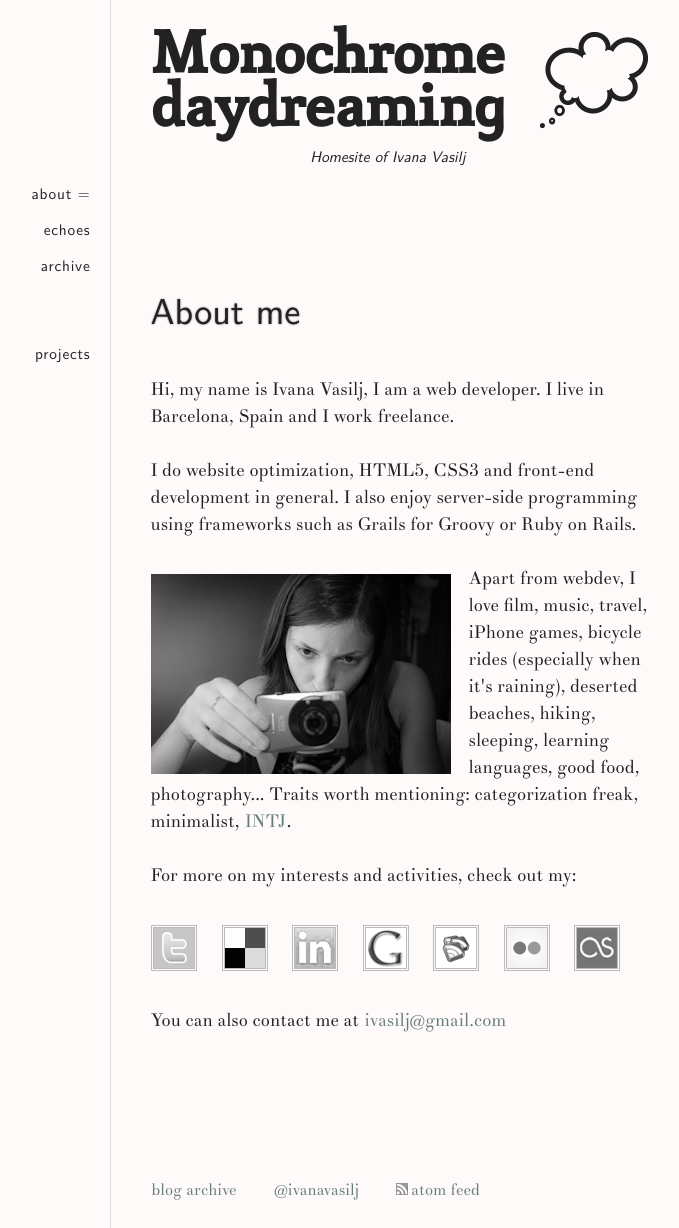
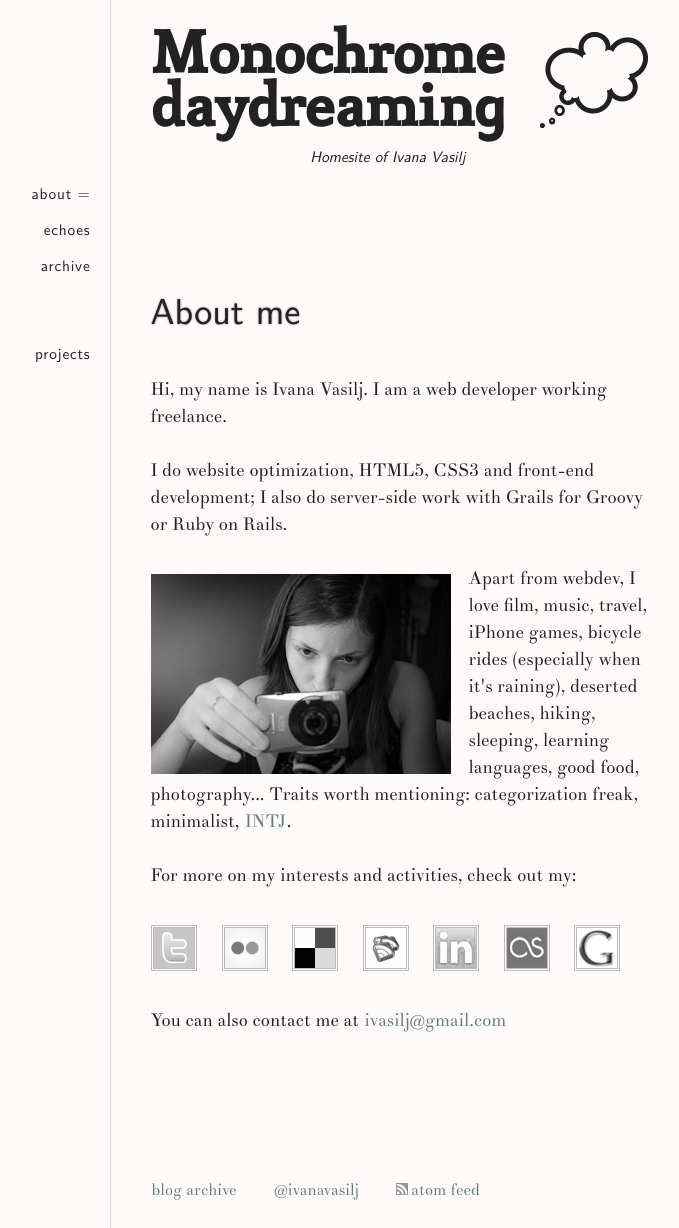
Before and after one commit to ivana/ivana.github.com, a Jekyll site: the page built from about/index.html, in a window 1280 px wide. Shown: the whole page, without its empty margins (260-939 px from the left). Built offline with Jekyll 4.4.1, drawn with Linux system fonts in a browser that asks for light colours.

Commit message:
about update (no adr), social links reorder

```diff
--- a/about/index.html
+++ b/about/index.html
@@ -11,14 +11,13 @@ desc: about Ivana, social links and contact
 
   <p>
     Hi, my name is
-    <span class="fn n" lang="hr"><span class="given-name">Ivana</span> <span class="family-name">Vasilj</span></span>,
-    I am a <span class="title">web developer</span>.
-    I live in <span class="adr"><span class="locality">Barcelona</span>, <span class="country-name">Spain</span></span>
-    and I work freelance.
+    <span class="fn n" lang="hr"><span class="given-name">Ivana</span> <span class="family-name">Vasilj</span></span>.
+    I am a <span class="title">web developer</span> working freelance.
+    <!-- Currently I live in <span class="adr"><span class="locality">Barcelona</span>, <span class="country-name">Spain</span></span>. -->
   </p>
   <p id="interests">
-    I do website optimization, HTML5, CSS3 and front-end development in general.
-    I also enjoy server-side programming using frameworks such as Grails for Groovy or Ruby on Rails.
+    I do website optimization, HTML5, CSS3 and front-end development;
+    I also do server-side work with Grails for Groovy or Ruby on Rails.
   </p>
   <img src="/img/ivana.jpg" alt="Ivana Vasilj" class="photo" />
   <p>
@@ -35,28 +34,28 @@ desc: about Ivana, social links and contact
         <img src="/img/icons/twitter.png" alt="Twitter" />
       </a></li>
     <li>
+      <a href="http://www.flickr.com/photos/ivanavasilj/" title="Photos on Flickr" rel="me" class="url">
+        <img src="/img/icons/flickr.png" alt="Flickr" />
+      </a></li>
+    <li>
       <a href="http://delicious.com/ivanavasilj" title="Delicious bookmarks" rel="me" class="url">
         <img src="/img/icons/delicious.png" alt="delicious" />
+      </a></li>
+    <li>
+      <a href="http://www.google.com/reader/shared/ivasilj" title="Google Reader shared items" rel="me" class="url">
+        <img src="/img/icons/google-reader.png" alt="Google Reader" />
       </a></li>
     <li>
       <a href="http://www.linkedin.com/in/ivanavasilj" title="LinkedIn Profile" rel="me" class="url">
         <img src="/img/icons/linkedIn.png" alt="linkedIn" />
       </a></li>
     <li>
+      <a href="http://www.last.fm/user/erin4" title="last.fm" rel="me" class="url">
+        <img src="/img/icons/lastfm.png" alt="last.fm" />
+      </a></li>
+    <li>
       <a href="http://www.google.com/profiles/ivasilj" title="Google Profile" rel="me" class="url">
         <img src="/img/icons/google.png" alt="Google profile" />
-      </a></li>
-    <li>
-      <a href="http://www.google.com/reader/shared/ivasilj" title="Google Reader shared items" rel="me" class="url">
-        <img src="/img/icons/google-reader.png" alt="Google Reader" />
-      </a></li>
-    <li>
-      <a href="http://www.flickr.com/photos/ivanavasilj/" title="Photos on Flickr" rel="me" class="url">
-        <img src="/img/icons/flickr.png" alt="Flickr" />
-      </a></li>
-    <li>
-      <a href="http://www.last.fm/user/erin4" title="last.fm" rel="me" class="url">
-        <img src="/img/icons/lastfm.png" alt="last.fm" />
       </a></li>
   </ol>
   <p>You can also contact me at <a class="email" href="mailto:ivasilj@gmail.com">ivasilj@gmail.com</a></p>
```
